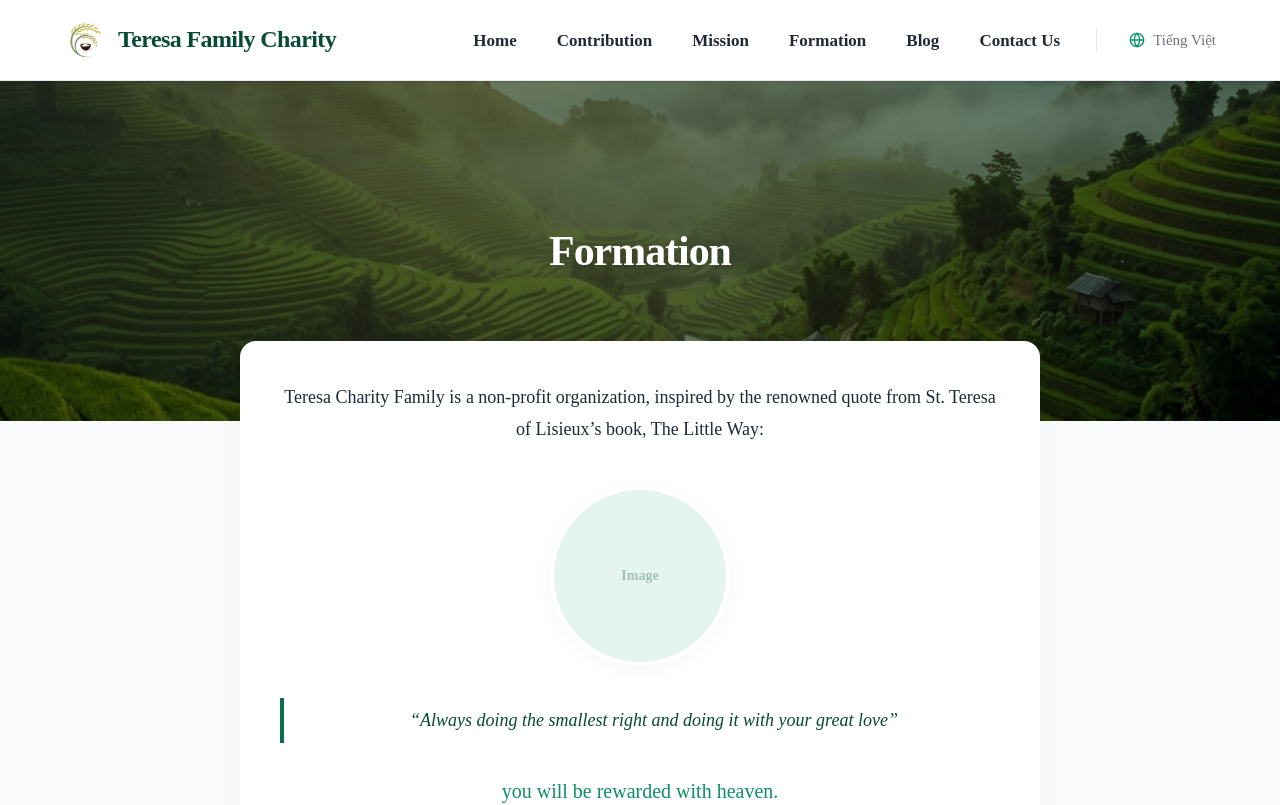
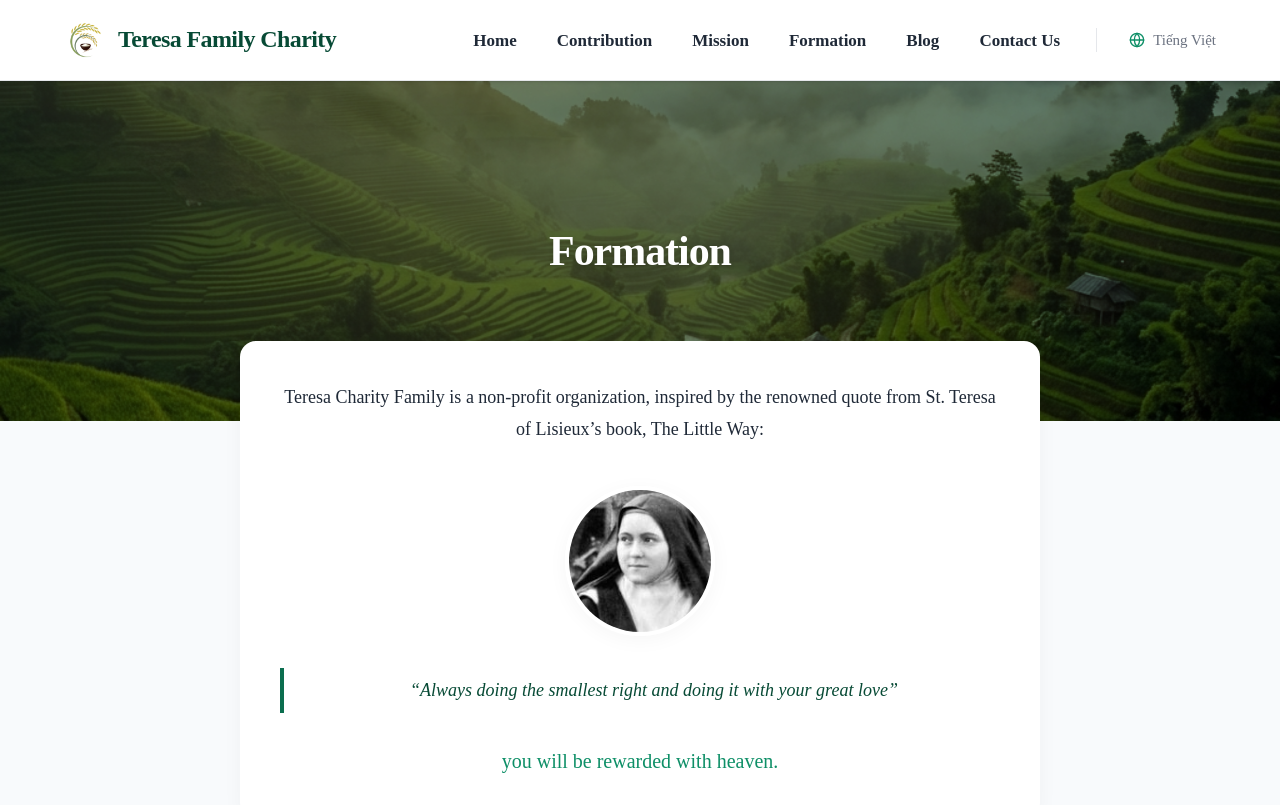
Before and after one commit to Arora-Lab/teresa, a Next.js app in the folder apps/web/: page /en/formation in a window 1280 px wide. Shown: the top 805 px of the page. Built offline with nearby package versions, Linux system fonts and the light colour scheme.

Commit message:
Add St. Therese picture to Formation page

```diff
--- a/apps/web/src/app/[locale]/formation/page.tsx
+++ b/apps/web/src/app/[locale]/formation/page.tsx
@@ -24,11 +24,14 @@ export default async function FormationPage(props: { params: Promise<{ locale: s
               {t('intro')}
             </p>
 
-            {/* Image placeholder for St. Therese */}
-            <div className="w-[180px] h-[180px] rounded-full overflow-hidden border-4 border-ivory shadow-card mb-8 relative">
-               <div className="absolute inset-0 bg-primary-medium/10 flex items-center justify-center">
-                  <span className="text-primary-dark/30 font-bold text-sm">Image</span>
-               </div>
+            {/* Image for St. Therese */}
+            <div className="w-[150px] h-[150px] rounded-full overflow-hidden border-4 border-ivory shadow-card mb-8 relative">
+               <Image
+                  src="/images/st-therese.jpg"
+                  alt="St. Therese of Lisieux"
+                  fill
+                  className="object-cover"
+               />
             </div>
 
             <QuoteBlock className="mb-8 w-full text-center">
```
Also changed, not shown: apps/web/public/images/st-therese.jpg (added), 1 other file (tests, documents, lock files or other folders).
